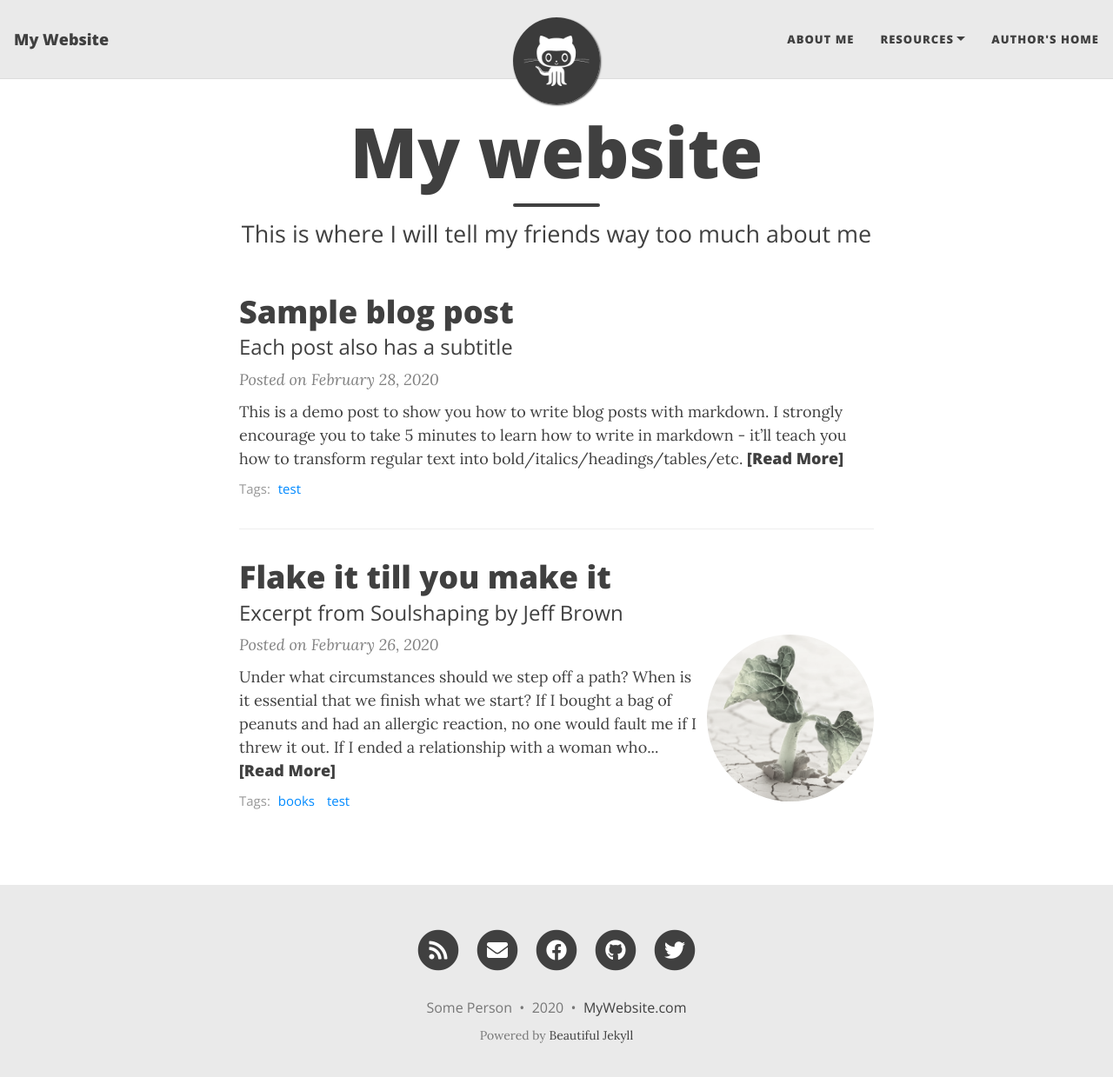
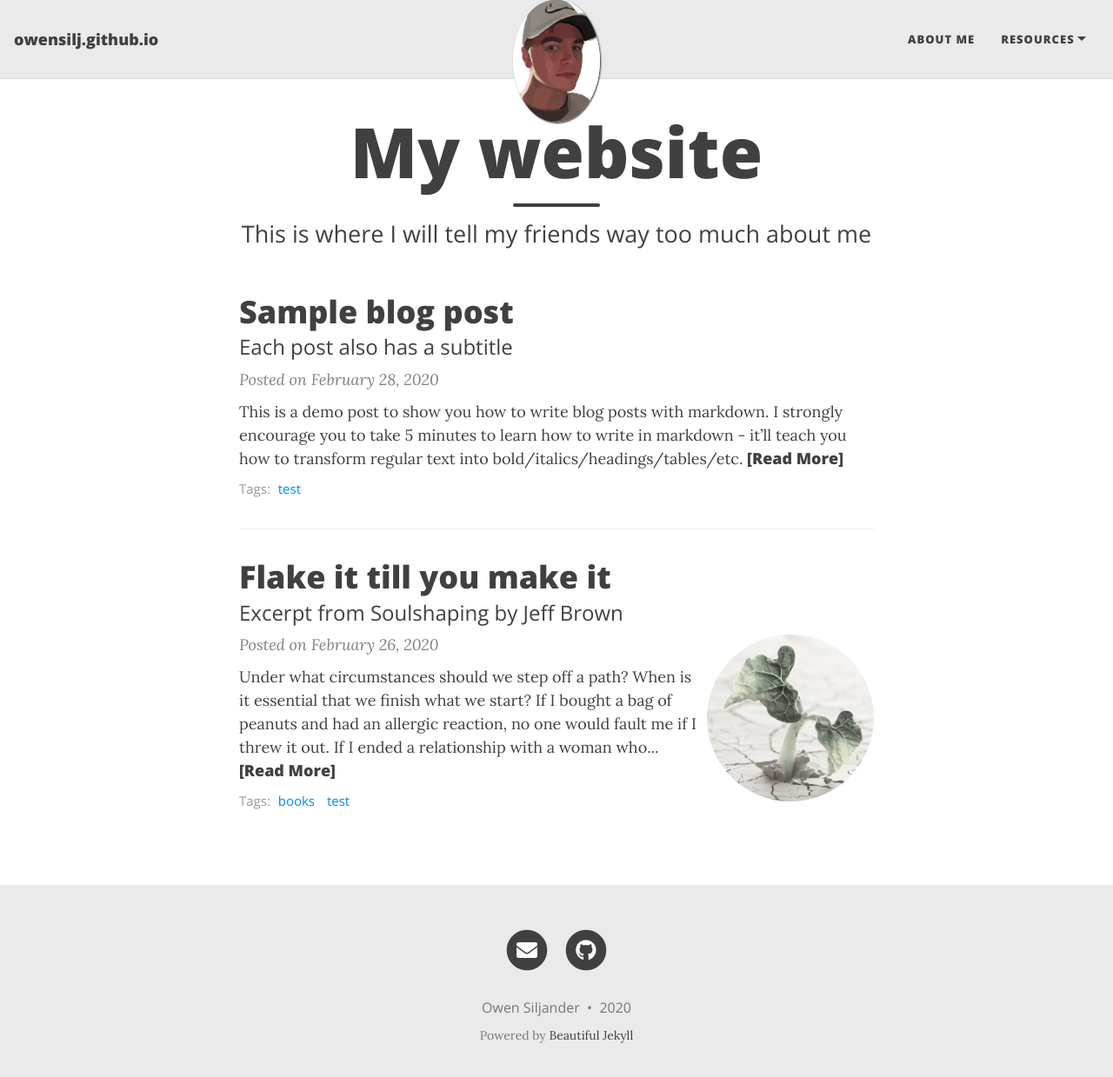
Before and after one commit to owensilj/owensilj.github.io, a Jekyll site: the page built from index.html, in a window 1280 px wide and 1252 px high. Shown: the top 1239 px of the window at 87% size. Built offline with Jekyll 4.4.1, drawn with Linux system fonts in a browser that asks for light colours; nearby versions of some CDN libraries; the list of posts is cut into pages by our own code.

Commit message:
update config

```diff
--- a/_config.yml
+++ b/_config.yml
@@ -6,10 +6,10 @@
 # --- Required options --- #
 
 # Name of website
-title: My Website
+title:
 
 # Your name to show in the footer
-author: Some Person
+author: Owen Siljander
 
 # --- List of links in the navigation bar --- #
 
@@ -18,13 +18,12 @@ navbar-links:
   Resources:
     - Beautiful Jekyll: "https://beautifuljekyll.com"
     - Learn markdown: "https://www.markdowntutorial.com/"
-  Author's home: "https://deanattali.com"
 
 # --- Logo --- #
 
 # Image to show in the navigation bar - works best with a square image
 # Remove this parameter if you don't want an image in the navbar
-avatar: "/assets/img/avatar-icon.png"
+avatar: "/assets/img/avatar.png"
 
 # By default, the image is cut into a circle. You can disable this behaviour by setting 'round-avatar: false'
 round-avatar: true
@@ -39,44 +38,25 @@ round-avatar: true
 # Select the social network links that you want to show in the footer.
 # Uncomment the links you want to show and add your information to each one.
 social-network-links:
-  email: "someone@example.com"
-  facebook: deanattali
-  github: daattali
-  twitter: daattali
-#  reddit: yourname
-#  linkedin: daattali
-#  xing: yourname
-#  stackoverflow: "3943160/daattali"
-#  snapchat: deanat78
-#  instagram: deanat78
-#  youtube: user/deanat78
-#  spotify: yourname
-#  telephone: +14159998888
-#  steam: deanat78
-#  twitch: yourname
-#  yelp: yourname
-#  telegram: yourname
-#  calendly: yourname
-#  mastodon: instance.url/@username
-#  ORCID: your ORCID ID
-#  google-scholar: your google scholar
+  email: owens.git@gmail.com
+  github: owensilj
 
 # If you want to show a link to an RSS in the footer, add the site description here.
 # If you don't want to show an RSS link, remove the following line.
-rss-description: This website is a virtual proof that I'm awesome
+# rss-description: This website is a virtual proof that I'm awesome
 
 # --- General options --- #
 
 # Select which social network share links to show in posts
 share-links-active:
   twitter: true
-  facebook: true
+  facebook: false
   linkedin: true
   vk: false
 
 # How to display the link to your website in the footer
 # Remove this if you don't want a link in the footer
-url-pretty: "MyWebsite.com"
+# url-pretty: "MyWebsite.com"
 
 # Excerpt word length - Truncate the excerpt of each post on the feed page to the specified number of words
 excerpt_length: 50
@@ -88,7 +68,7 @@ feed_show_excerpt: true
 feed_show_tags: true
 
 # The keywords to associate with your website, for SEO purposes
-#keywords: "my,list,of,keywords"
+keywords: "programming,development,education,blog"
 
 # --- Colours / background image --- #
 
```
Also changed, not shown: assets/img/avatar.png (added), assets/img/install-steps.gif (deleted).
